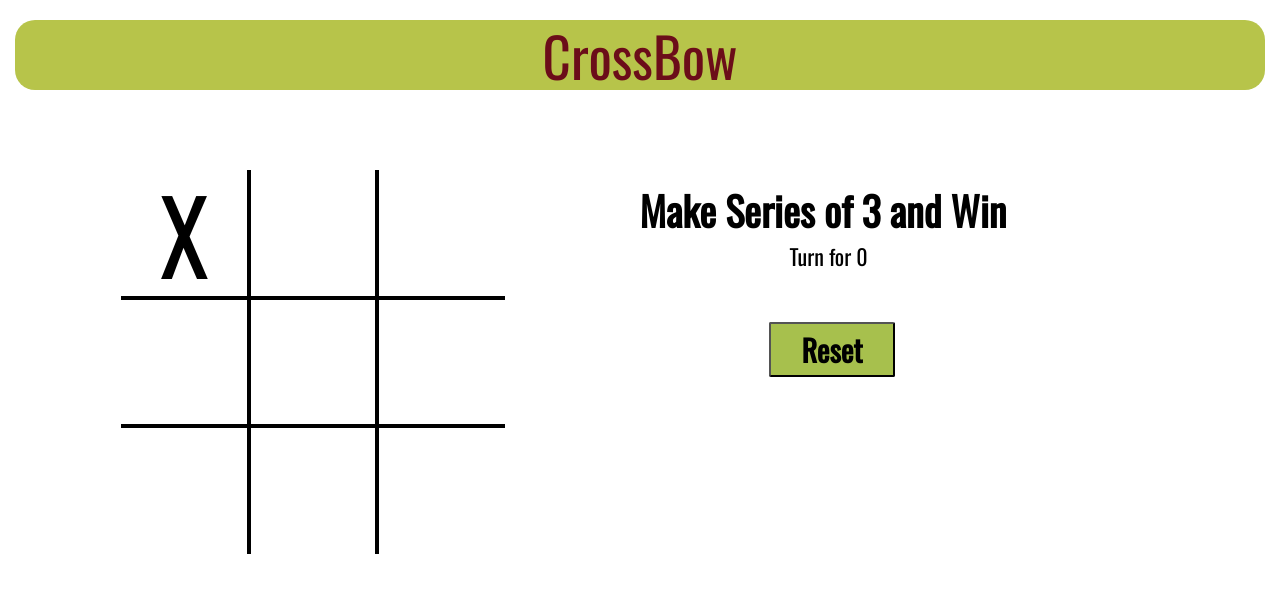
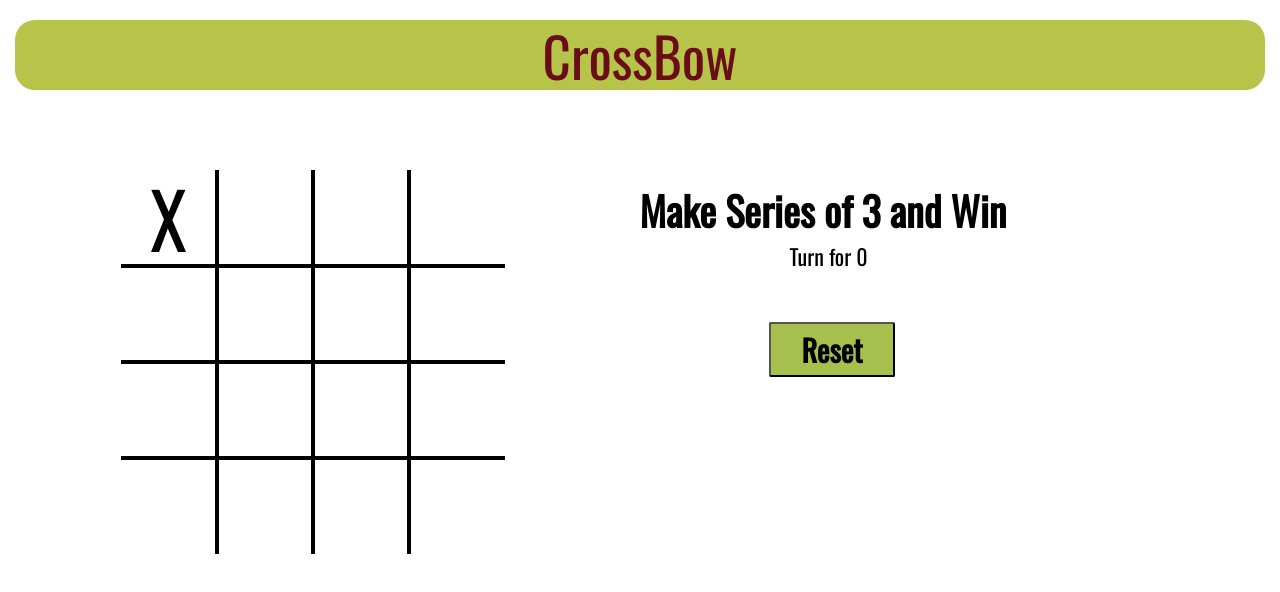
Before and after one commit to code108pp/crossbow, a plain HTML site: page index.html in a window 1280 px wide. Both pictures are taken after a click on the element 185 px from the left and 234 px from the top of the page. Drawn offline with nearby package versions, Linux system fonts and the light colour scheme.

Commit message:
Updated Game to 4 X 4

```diff
--- a/index.html
+++ b/index.html
@@ -17,13 +17,21 @@
           <div class="line"></div>
         <div class="box bt-0 bl-0"><span class="boxtext"></span></div>
         <div class="box bt-0"><span class="boxtext"></span></div>
+        <div class="box bt-0 "><span class="boxtext"></span></div>
         <div class="box bt-0 br-0"><span class="boxtext"></span></div>
         <div class="box bl-0"><span class="boxtext"></span></div>
         <div class="box"><span class="boxtext"></span></div>
+        <div class="box"><span class="boxtext"></span></div>
         <div class="box br-0"><span class="boxtext"></span></div>
-        <div class="box bl-0 bb-0"><span class="boxtext"></span></div>
+        <div class="box bl-0"><span class="boxtext"></span></div>
+        <div class="box"><span class="boxtext"></span></div>
+        <div class="box"><span class="boxtext"></span></div>
+        <div class="box br-0"><span class="boxtext"></span></div>
+        <div class="box bb-0 bl-0"><span class="boxtext"></span></div>
+        <div class="box bb-0"><span class="boxtext"></span></div>
         <div class="box bb-0"><span class="boxtext"></span></div>
         <div class="box bb-0 br-0"><span class="boxtext"></span></div>
+
       </div>
       <div class="gameInfo">
         <h1>Make Series of 3 and Win </h1>
--- a/script.js
+++ b/script.js
@@ -1,9 +1,10 @@
 console.log("Welcome to Tic Tac Toe")
 let music = new Audio("music.mp3")
-let audioTurn = new Audio("ting.mp3")
 let gameover = new Audio("gameover.mp3")
 let turn = "X"
 let isgameover = false;
+
+// music.play()
 
 // Function to change the turn
 const changeTurn = ()=>{
@@ -14,22 +15,24 @@ const changeTurn = ()=>{
 const checkWin = ()=>{
     let boxtext = document.getElementsByClassName('boxtext');
     let wins = [
-        [0, 1, 2, 5, 5, 0],
-        [3, 4, 5, 5, 15, 0],
-        [6, 7, 8, 5, 25, 0],
-        [0, 3, 6, -5, 15, 90],
-        [1, 4, 7, 5, 15, 90],
-        [2, 5, 8, 15, 15, 90],
-        [0, 4, 8, 5, 15, 45],
-        [2, 4, 6, 5, 15, 135],
+        [0, 1, 2, 3,3,5,0],
+        [4, 5, 6, 7,3,14,0],
+        [8, 9, 10, 11,3,19,0],
+        [12, 13, 14, 15,3,26,0],
+        [0, 4, 8, 12,-8,15,90],
+        [1, 5, 9, 13,-1,15,90],
+        [2, 6, 10, 14,7,15,90],
+        [3, 7, 11, 15,14,15,90],
+        [0, 5, 10, 15,2.5,15,45],
+        [3, 6, 9, 12,3,15,145],
     ]
     wins.forEach(e =>{
-        if((boxtext[e[0]].innerText === boxtext[e[1]].innerText) && (boxtext[e[2]].innerText === boxtext[e[1]].innerText) && (boxtext[e[0]].innerText !== "") ){
+        if((boxtext[e[0]].innerText === boxtext[e[1]].innerText) && (boxtext[e[2]].innerText === boxtext[e[1]].innerText)  && (boxtext[e[3]].innerText === boxtext[e[1]].innerText)  && (boxtext[e[0]].innerText !== "") ){
             document.querySelector('.info').innerText = boxtext[e[0]].innerText + " Won"
             isgameover = true
             document.querySelector('.imgbox').getElementsByTagName('img')[0].style.width = "200px";
-            document.querySelector(".line").style.transform = `translate(${e[3]}vw, ${e[4]}vw) rotate(${e[5]}deg)`
-            document.querySelector(".line").style.width = "20vw";
+            document.querySelector(".line").style.transform = `translate(${e[4]}vw , ${e[5]}vw) rotate(${e[6]}deg)`
+            document.querySelector(".line").style.width = "27vw";
 
         }
     })
@@ -44,11 +47,10 @@ Array.from(boxes).forEach(element =>{
         if(boxtext.innerText === ''){
             boxtext.innerText = turn;
             turn = changeTurn();
-            audioTurn.play();
             checkWin();
             if (!isgameover){
                 document.getElementsByClassName("info")[0].innerText  = "Turn for " + turn;
-            }
+                          }
 
 
         }
@@ -69,5 +71,6 @@ reset.addEventListener('click', ()=>{
     document.querySelector(".line").style.width = "0vw";
     document.getElementsByClassName("info")[0].innerText  = "Turn for " + turn;
     document.querySelector('.imgbox').getElementsByTagName('img')[0].style.width = "0px"
+    gameover.play()
 
 })
--- a/style.css
+++ b/style.css
@@ -29,15 +29,15 @@ nav{
 
 .container{
     display: grid;
-    grid-template-rows: repeat(3, 10vw);
-    grid-template-columns: repeat(3, 10vw);
+    grid-template-rows: repeat(4, 7.5vw);
+    grid-template-columns: repeat(4, 7.5vw);
     font-family: 'Oswald', sans-serif;
     position: relative;
 }
 
 .box{
     border: 2px solid black;
-    font-size: 8vw;
+    font-size: 6vw;
     cursor: pointer;
     display: flex;
     justify-content: center;
@@ -70,7 +70,6 @@ nav{
 
 .imgbox img{
     width: 0;
-    transition: width 1s ease-in-out;
     margin: 0.001px 100px;
 }
 
@@ -102,12 +101,13 @@ nav{
 }
 
 .line{
-    background-color: black;
-    height: 3px;
+    background-color: rgb(84, 110, 158);
+    height: 4px;
     width: 0;
     position: absolute;
-    background-color: #aec436;
+    background-color: #e4880f;
     transition: width 1s ease-in-out;
+
 }
 
 @media screen and (max-width: 950px)
@@ -122,7 +122,7 @@ nav{
         font-size: 1.5rem;
     }
     .container {
-        grid-template-rows: repeat(3, 20vw);
-        grid-template-columns: repeat(3, 20vw);
+        grid-template-rows: repeat(4,14vw);
+        grid-template-columns: repeat(4, 14vw);
     }
 }
```
Also changed, not shown: 1 other file.
